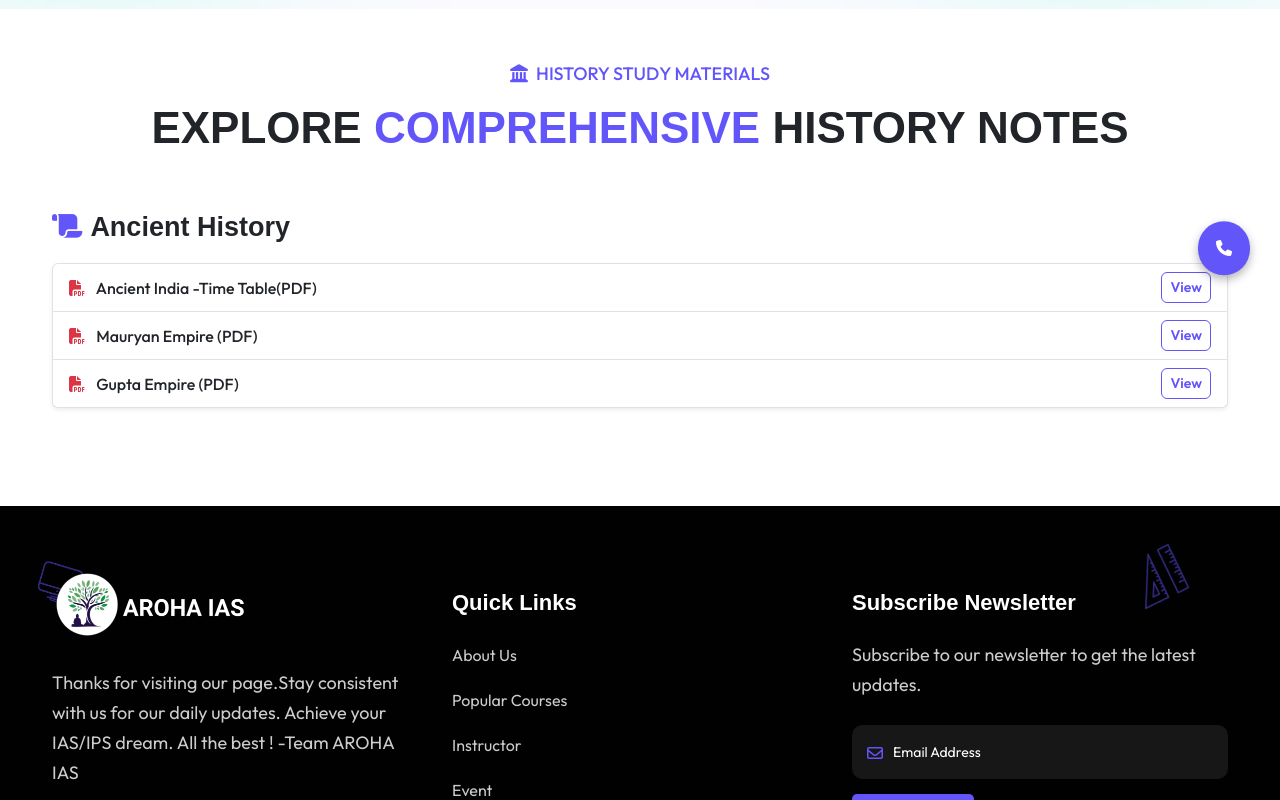
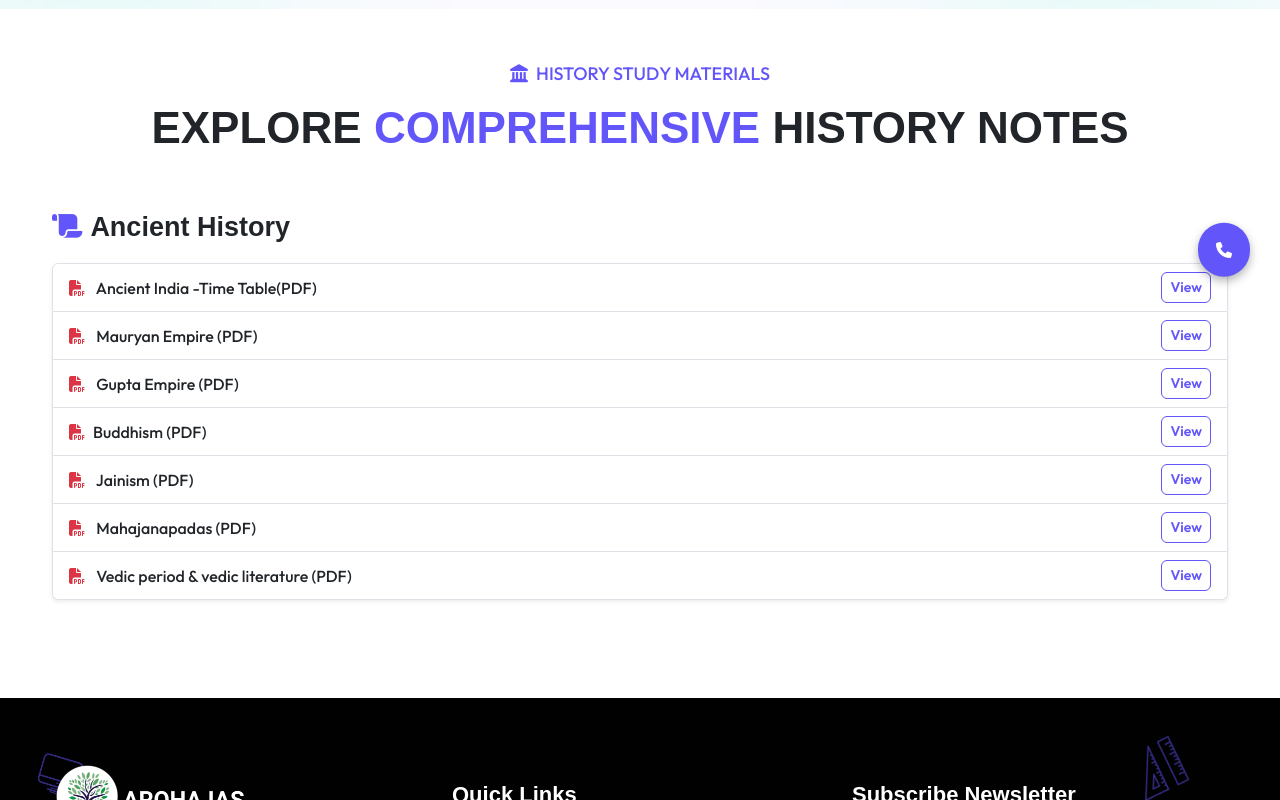
Before and after one commit to MGopi07/online-course, a plain HTML site: page history.html in a window 1280 px wide. Shown: the part 492-1292 px from the top of the page. Drawn offline with Linux system fonts and the light colour scheme; a web font is replaced by a local one.

Commit message:
new banner-images added and online notes added-11

```diff
--- a/assets/js/file_search_script.js
+++ b/assets/js/file_search_script.js
@@ -3,8 +3,11 @@ const pdfFiles = [
   // History
   { name: "Ancient India -Time Table.pdf", path: "assets/pdf/history/" },
   { name: "Gupta Empire.pdf", path: "assets/pdf/history/" },
-  { name: "Harappan Civilisation.pdf", path: "assets/pdf/history/" },
   { name: "Mauryan Empire.pdf", path: "assets/pdf/history/" },
+   { name: "Buddhism.pdf", path: "assets/pdf/history/" },
+    { name: "Jainism.pdf", path: "assets/pdf/history/" },
+     { name: "Mahajanapadas.pdf", path: "assets/pdf/history/" },
+      { name: "Vedic period & vedic literature.pdf", path: "assets/pdf/history/" },
 
   // Add More Categories Below
   // { name: "filename.pdf", path: "assets/pdf/geography/" },
--- a/history.html
+++ b/history.html
@@ -316,6 +316,60 @@
                 View
               </button>
             </li>
+           <!------------>
+            <li
+              class="list-group-item d-flex justify-content-between align-items-center"
+            >
+              <span
+                ><i class="fa-solid fa-file-pdf text-danger me-2"></i>Buddhism (PDF)</span
+              >
+              <button
+                class="btn btn-outline-primary btn-sm view-pdf-btn"
+                data-pdf="./assets/pdf/history/Buddhism.pdf"
+              >
+                View
+              </button>
+            </li>
+             <li
+              class="list-group-item d-flex justify-content-between align-items-center"
+            >
+              <span
+                ><i class="fa-solid fa-file-pdf text-danger me-2"></i> Jainism (PDF)</span
+              >
+              <button
+                class="btn btn-outline-primary btn-sm view-pdf-btn"
+                data-pdf="./assets/pdf/history/Jainism.pdf"
+              >
+                View
+              </button>
+            </li>
+             <li
+              class="list-group-item d-flex justify-content-between align-items-center"
+            >
+              <span
+                ><i class="fa-solid fa-file-pdf text-danger me-2"></i> Mahajanapadas (PDF)</span
+              >
+              <button
+                class="btn btn-outline-primary btn-sm view-pdf-btn"
+                data-pdf="./assets/pdf/history/Mahajanapadas.pdf"
+              >
+                View
+              </button>
+            </li>
+             <li
+              class="list-group-item d-flex justify-content-between align-items-center"
+            >
+              <span
+                ><i class="fa-solid fa-file-pdf text-danger me-2"></i> Vedic period & vedic literature (PDF)</span
+              >
+              <button
+                class="btn btn-outline-primary btn-sm view-pdf-btn"
+                data-pdf="./assets/pdf/history/Vedic period & vedic literature.pdf"
+              >
+                View
+              </button>
+            </li>
+           <!------------>
           </ul>
         </div>
       </div>
```
Also changed, not shown: jainism.html (+2 -1 lines), 6 other files.
